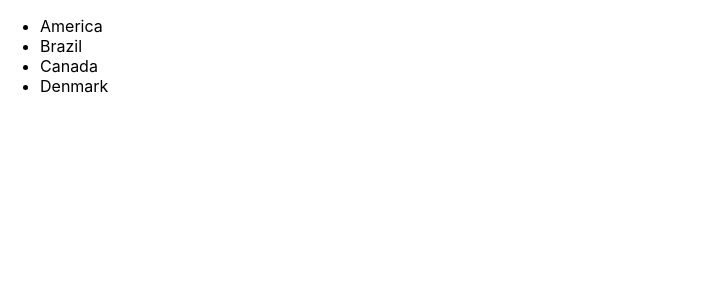
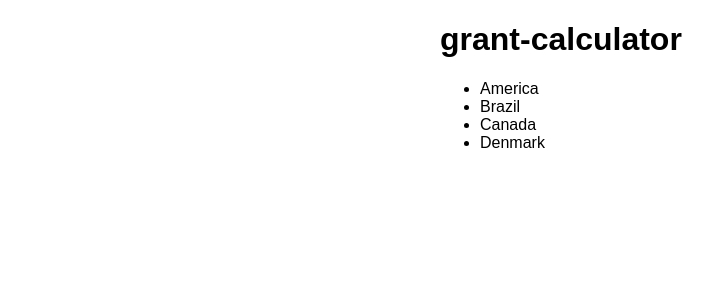
Before and after one commit to wasabina67/grant-calculator, a React (Create React App) app: page / in a window 1280 px wide. Shown: the top 300 px of the page, without its empty margins (0-722 px from the left). Built offline with nearby package versions, Linux system fonts and the light colour scheme.

Commit message:
Update src/App.js

```diff
--- a/src/App.js
+++ b/src/App.js
@@ -1,6 +1,7 @@
 function App() {
   return (
-    <div className="App">
+    <div style={{ maxWidth: "400px", margin: "0 auto", fontFamily: "Arial, sans-serif" }}>
+      <h1>grant-calculator</h1>
       <ul>
         <li>America</li>
         <li>Brazil</li>
```
